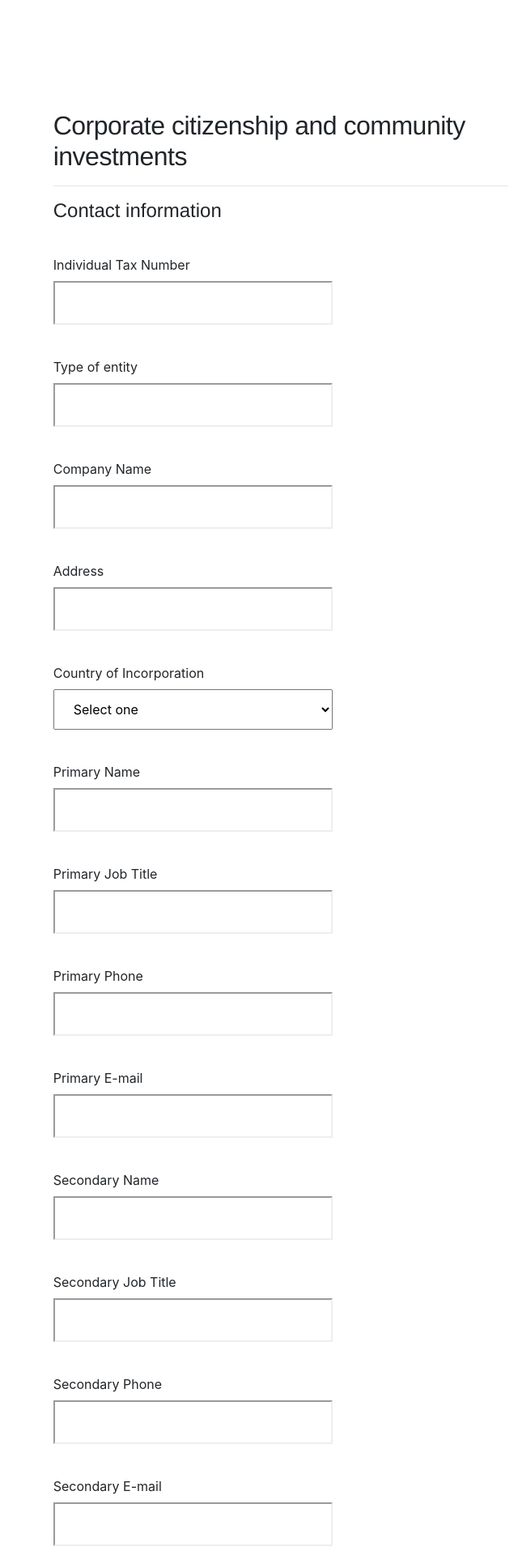
After one commit to Wasth/exonMobile, a Flask app: template app/templates/ru_index.html in a window 1280 px wide. The commit adds this page. Shown: the top 1920 px of the page at 81% size, without its empty margins (293-933 px from the left). Run offline with Flask 2, Linux system fonts and the light colour scheme; the template is opened without the code that fills it, so the values that code supplies are empty; some libraries are stand-ins or nearby versions.

Commit message:
(╯°□°）╯ Pravka-zapravka-pripravka  ┻━┻

```diff
--- a/app/routes.py
+++ b/app/routes.py
@@ -4,4 +4,4 @@ from flask import render_template
 
 @app.route('/')
 def index():
-    return render_template('index.html')
+    return render_template('en_index.html')
--- a/app/templates/index.html
+++ b/app/templates/en_index.html
@@ -56,7 +56,7 @@
                         <input type="number" id="PrimaryContactPhone">
                     </div>
                     <div class="formModule--section">
-                        <label for="PrimaryEMail">Primary E-mail</label>
+                        <label for="PrimaryEMail" id="PrimaryEMailLabel">Primary E-mail</label>
                         <input type="email" id="PrimaryEMail" required>
                         <span id="invalidPrimaryEmail"></span>
                     </div>
@@ -142,6 +142,7 @@
             console.log('invalid');
             document.getElementById('invalidPrimaryEmail').innerHTML = text;
             $('#PrimaryEMail').css("border-left", "3px solid #d5000a");
+            $('#PrimaryEMailLabel').css("color", "#d5000a")
         } else {
             console.log('valid');
             alert('Вы ввели корректный e-mail!');
--- /dev/null
+++ b/app/templates/ru_index.html
@@ -0,0 +1,163 @@
+<!DOCTYPE html>
+<html lang="en">
+<head>
+    <meta charset="UTF-8">
+    <meta http-equiv="Content-type" content="text/html; charset=utf-8">
+    <title>Corporate citizenship and community investments</title>
+    <link href="{{ url_for('static', filename='style.css') }}" rel="stylesheet">
+    <link rel="stylesheet" href="https://stackpath.bootstrapcdn.com/bootstrap/4.3.1/css/bootstrap.min.css"
+          integrity="sha384-ggOyR0iXCbMQv3Xipma34MD+dH/1fQ784/j6cY/iJTQUOhcWr7x9JvoRxT2MZw1T" crossorigin="anonymous">
+</head>
+<body>
+<main class="main-content">
+    <section class="formModule">
+        <div class="container mt-3">
+            <div class="header-body">
+                <h2 class="header-title">Corporate citizenship and community investments</h2>
+            </div>
+            <hr>
+            <div class="formModuleForm">
+                <h4>Contact information</h4>
+                <form action="">
+                    <div class="formModule--section">
+                        <label for="IndividualTaxNumber">Individual Tax Number</label>
+                        <input type="text" id="IndividualTaxNumber" maxlength="12">
+                    </div>
+                    <div class="formModule--section">
+                        <label for="TypeOfEntity">Type of entity</label>
+                        <input type="text" id="TypeOfEntity">
+                    </div>
+                    <div class="formModule--section">
+                        <label for="CompanyName">Company Name</label>
+                        <input type="text" id="CompanyName">
+                    </div>
+                    <div class="formModule--section">
+                        <label for="Address">Address</label>
+                        <input type="text" id="Address">
+                    </div>
+                    <div class="formModule--section">
+                        <label for="CountryOfIncorporation">Country of Incorporation</label>
+                        <div class="dropdown dropdown-select">
+                            <select name="CountryOfIncorporationName" id="CountryOfIncorporation">
+                                <option value="Select one">Select one</option>
+                            </select>
+                        </div>
+                    </div>
+                    <div class="formModule--section">
+                        <label for="PrimaryContactName">Primary Name</label>
+                        <input type="text" id="PrimaryContactName">
+                    </div>
+                    <div class="formModule--section">
+                        <label for="PrimaryJobTitle">Primary Job Title</label>
+                        <input type="text" id="PrimaryJobTitle">
+                    </div>
+                    <div class="formModule--section">
+                        <label for="PrimaryContactPhone">Primary Phone</label>
+                        <input type="number" id="PrimaryContactPhone">
+                    </div>
+                    <div class="formModule--section">
+                        <label for="PrimaryEMail" id="PrimaryEMailLabel">Primary E-mail</label>
+                        <input type="email" id="PrimaryEMail" required>
+                        <span id="invalidPrimaryEmail"></span>
+                    </div>
+                    <div class="formModule--section">
+                        <label for="SecondaryContactName">Secondary Name</label>
+                        <input type="text" id="SecondaryContactName">
+                    </div>
+                    <div class="formModule--section">
+                        <label for="SecondaryJobTitle">Secondary Job Title</label>
+                        <input type="text" id="SecondaryJobTitle">
+                    </div>
+                    <div class="formModule--section">
+                        <label for="SecondaryContactPhone">Secondary Phone</label>
+                        <input type="number" id="SecondaryContactPhone">
+                    </div>
+                    <div class="formModule--section">
+                        <label for="SecondaryEMail">Secondary E-mail</label>
+                        <input type="email" id="SecondaryEMail" required>
+                        <span id="invalidSecondaryEmail"></span>
+                    </div>
+                    <div class="formModule--section">
+                        <label for="RussianGovernment">Russian Government
+                            Ownership %</label>
+                        <input type="number" id="RussianGovernment" maxlength="3">
+                    </div>
+                    <div class="formModule--section">
+                        <label for="RussiansCitizens">Russians Citizens Ownership %</label>
+                        <input type="number" id="RussiansCitizens" maxlength="3">
+                    </div>
+                    <div class="formModule--section">
+                        <label for="OtherRussianLegalEntity">Other Russian Legal Entity Ownership %</label>
+                        <input type="number" id="OtherRussianLegalEntity" maxlength="3">
+                    </div>
+                    <div class="formModule--section">
+                        <label for="TotalRussian">Total Russian Ownership %</label>
+                        <input type="number" id="TotalRussian" maxlength="3">
+                    </div>
+                    <div class="formModule--section">
+                        <label for="Website">Website</label>
+                        <input type="text" id="Website" value="http://">
+                    </div>
+                    <div class="formModule--section">
+                        <label for="GoodsServicesComments">Goods&Services Comments</label>
+                        <textarea name="GoodsServicesCommentsName" id="GoodsServicesComments" cols="1" rows="5"></textarea>
+                    </div>
+                    <div class="formModule--section">
+                        <label for="GoodsServicesList">Goods&Services from the list</label>
+                        <div class="dropdown dropdown-select">
+                            <select name="GoodsServicesListName" id="GoodsServicesList">
+                                <option value="Select one">Select one</option>
+                            </select>
+                        </div>
+                    </div>
+                    <div class="formModule--section">
+                        <label for="ServiceAreaAvailable">Service Area Available</label>
+                        <div class="dropdown dropdown-select">
+                            <select name="ServiceAreaAvailableName" id="ServiceAreaAvailable">
+                                <option value="Select one">Select one</option>
+                            </select>
+                        </div>
+                    </div>
+                    <div class="formModule--section">
+                        <label for="AnnualCashflow">Annual cashflow</label>
+                        <div class="dropdown dropdown-select">
+                            <select name="AnnualCashflowName" id="AnnualCashflow">
+                                <option value="Select one">Select one</option>
+                            </select>
+                        </div>
+                    </div>
+                    <button class="button">Submit</button>
+                </form>
+            </div>
+        </div>
+    </section>
+</main>
+<script src="https://ajax.googleapis.com/ajax/libs/jquery/3.4.1/jquery.min.js"></script>
+<script>
+    $('#PrimaryEMail').on('blur', function () {
+        let email = $(this).val();
+        let text = 'Please enter a valid email address.';
+        if (email.length > 0
+            && (email.match(/.+?\@.+/g) || []).length !== 1) {
+            console.log('invalid');
+            document.getElementById('invalidPrimaryEmail').innerHTML = text;
+            $('#PrimaryEMail').css("border-left", "3px solid #d5000a");
+            $('#PrimaryEMailLabel').css("color", "#d5000a")
+        } else {
+            console.log('valid');
+            alert('Вы ввели корректный e-mail!');
+        }
+    });
+    $("#PrimaryContactPhone").keypress(function (event) {
+        event = event || window.event;
+        if (event.charCode && event.charCode != 0 && event.charCode != 46 && (event.charCode < 48 || event.charCode > 57))
+            return false;
+    });
+    $("#SecondaryContactPhone").keypress(function (event) {
+        event = event || window.event;
+        if (event.charCode && event.charCode != 0 && event.charCode != 46 && (event.charCode < 48 || event.charCode > 57))
+            return false;
+    });
+</script>
+</body>
+</html>
```
Also changed, not shown: Readme.md.
